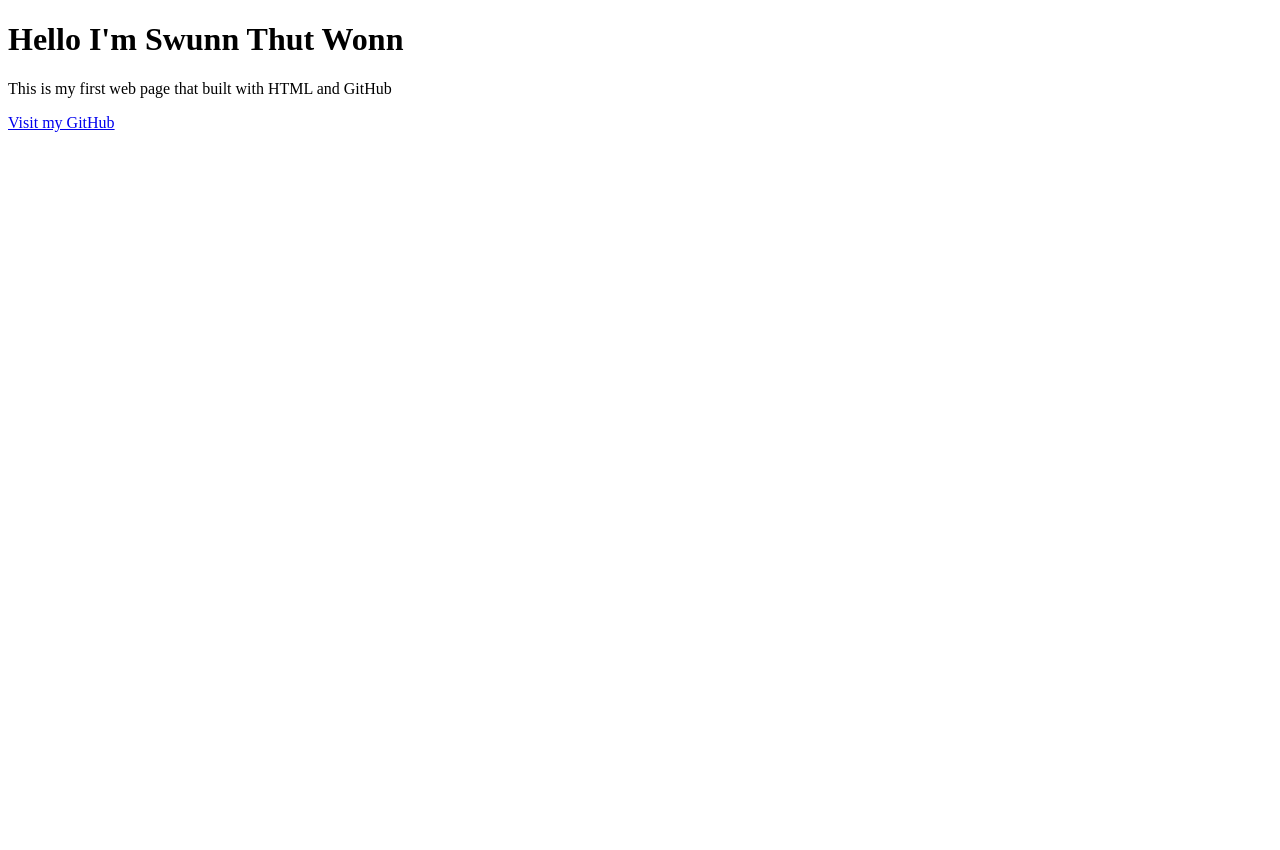
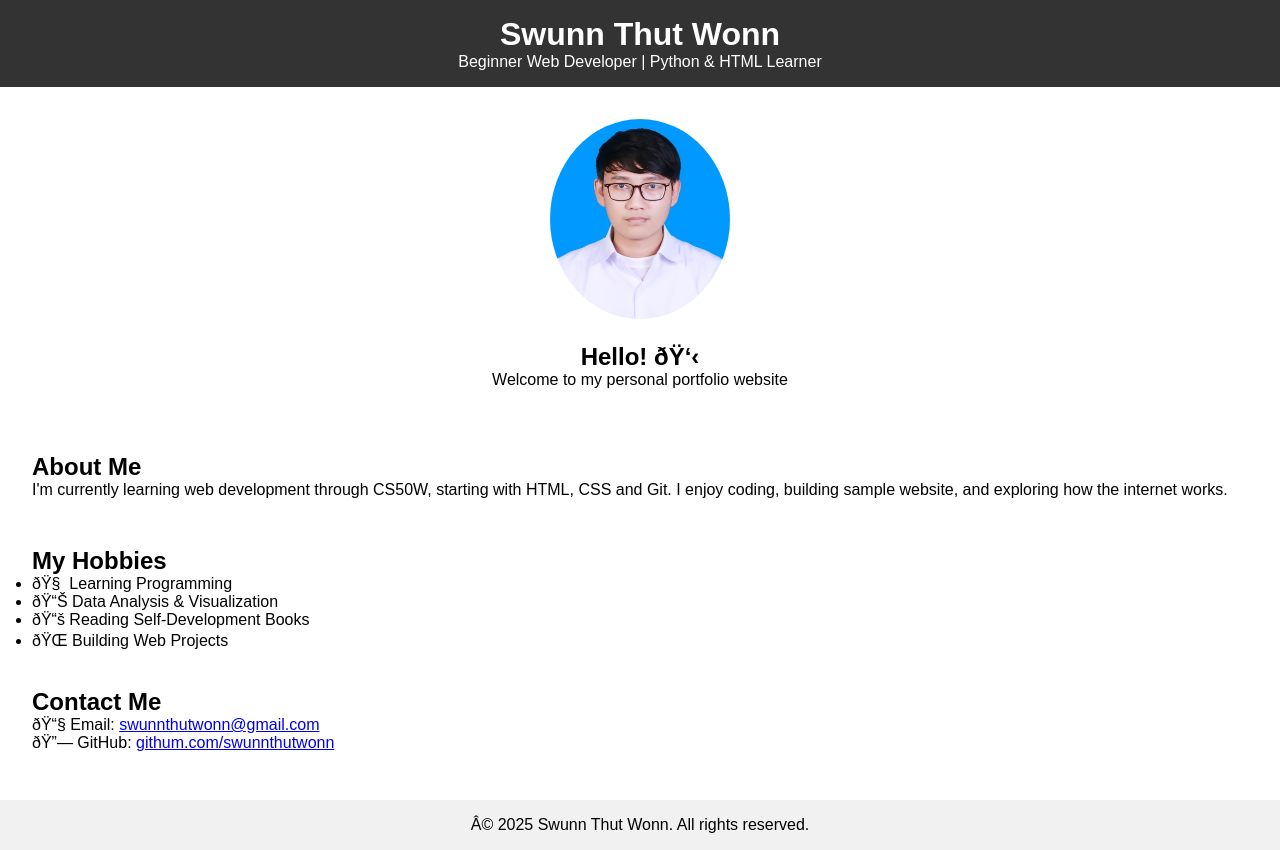
Before and after one commit to swunnthutwonn/my-portfolio, a plain HTML site: page index.html in a window 1280 px wide. Before the commit the page ends 800 px from the top, so only its background shows below. Drawn offline with Linux system fonts and the light colour scheme.

Commit message:
Add basic HTML portfolio

```diff
--- a/index.html
+++ b/index.html
@@ -3,11 +3,58 @@
     <head>
         <meta charset="UTF-6" />
         <meta name="viewport" content="width-device-width" />
-        <title>Swunn's Portfolio</title>
+        <title>Swunn Thut Wonn | Portfolio</title>
+
+        <!-- Custom CSS -->
+        <link rel="stylesheet" href="./style.css" type="text/css" />
     </head>
     <body>
-        <h1>Hello I'm Swunn Thut Wonn</h1>
-        <p>This is my first web page that built with HTML and GitHub</p>
-        <a href="https://github.com/swunnthutwonn">Visit my GitHub</a>
+
+        <!-- Header Section -->
+        <header>
+            <h1>Swunn Thut Wonn</h1>
+            <p>Beginner Web Developer | Python & HTML Learner</p>
+        </header>
+
+        <!-- Profile Image -->
+        <section id="profile">
+            <img src="./Passport Photo.jpg" alt="profile_photo" class="profile_photo">
+            <h2>Hello! 👋</h2>
+            <p>Welcome to my personal portfolio website</p>
+        </section>
+
+        <!-- About Me Section -->
+        <section id="aboutme">
+            <h2>About Me</h2>
+            <p>
+                I'm currently learning web development through CS50W, starting with HTML, CSS and Git.
+                I enjoy coding, building sample website, and exploring how the internet works.
+            </p>
+        </section>
+
+        <!-- Hobbies Section-->
+        <section id="hobbies">
+            <h2>My Hobbies</h2>
+            <ul>
+                <li>🧠 Learning Programming</li>
+                <li>📊 Data Analysis & Visualization</li>
+                <li>📚 Reading Self-Development Books</li>
+                <li>🌐 Building Web Projects</li>
+            </ul>
+        </section>
+
+        <!-- Contact Section -->
+        <section id="contact">
+            <h2>Contact Me</h2>
+            <p>
+                📧 Email: <a href="swunnthutwonn@gmail.com  ">swunnthutwonn@gmail.com</a><br>
+                🔗 GitHub: <a href="https://github.com/swunnthutwonn" target="_blank">githum.com/swunnthutwonn</a>
+            </p>
+        </section>
+
+        <!-- Footer -->
+        <footer>
+            <p>© 2025 Swunn Thut Wonn. All rights reserved.</p>
+        </footer>
     </body>
 </html>
--- /dev/null
+++ b/style.css
@@ -0,0 +1,47 @@
+*{
+    padding: 0;
+    margin: 0;
+    box-sizing: border-box;
+}
+
+body{
+    font-family: Arial, Helvetica, sans-serif;
+}
+
+header{
+    background-color: #333;
+    color: white;
+    padding: 1rem;
+    text-align: center;
+}
+
+#profile{
+    text-align: center;
+    margin: 2rem 0;
+}
+
+#profile img{
+    width: 180px;
+    height: 200px;
+    border-radius: 50%;
+    margin-bottom: 20px;
+}
+
+#aboutme{
+    padding: 2rem;
+}
+
+#hobbies{
+    padding: 1rem 2rem;
+}
+
+#contact{
+    padding: 1rem 2rem;
+}
+
+footer{
+    background: #f1f1f1;
+    text-align: center;
+    padding: 1rem;
+    margin-top: 2rem;
+}
```
Also changed, not shown: Passport Photo.jpg (added).
